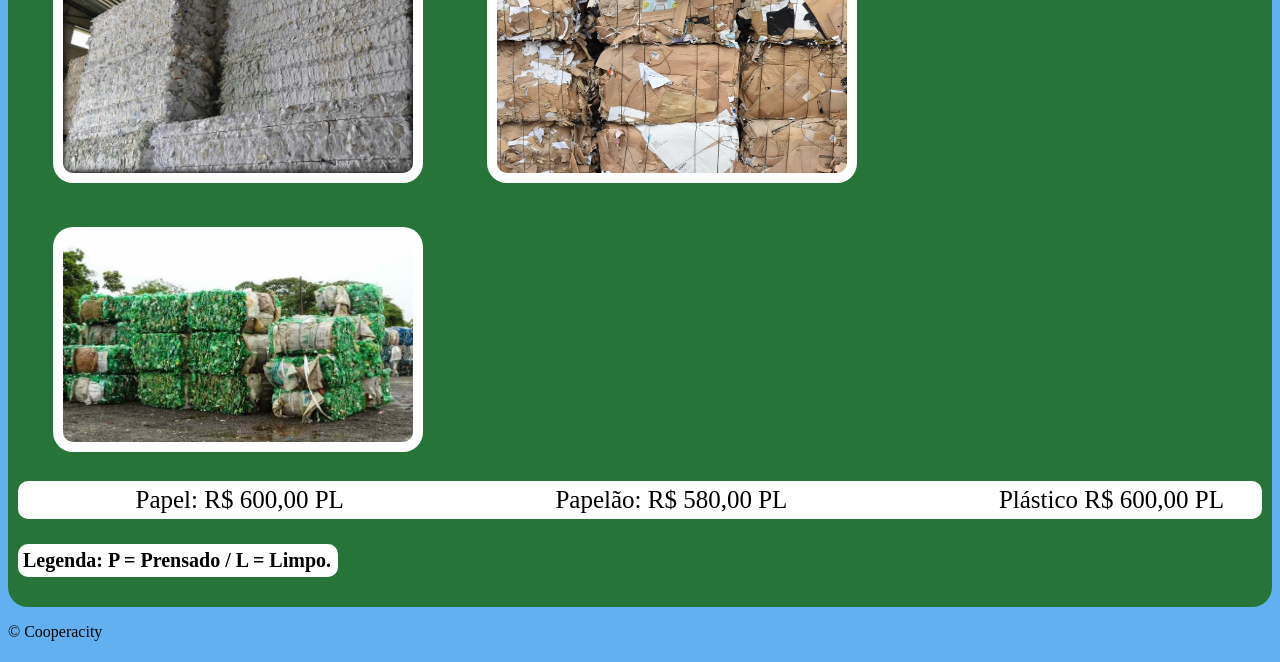
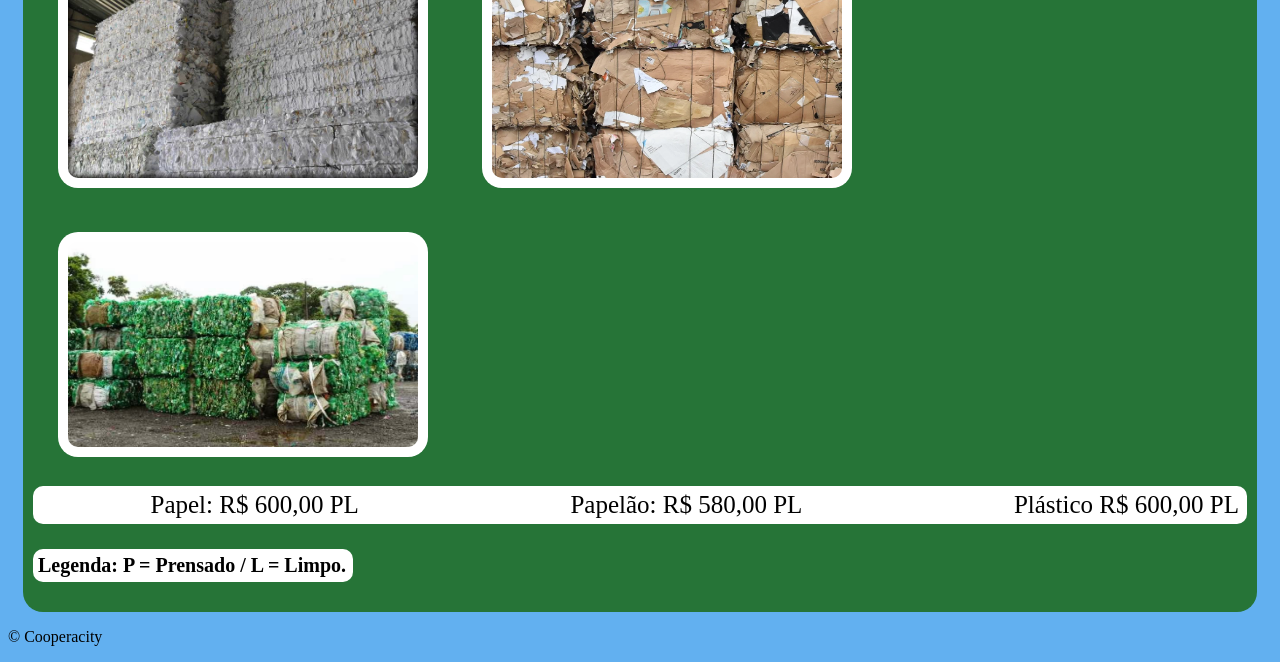
Before and after one commit to Bruno70i/Cooperacity.github.io, a plain HTML site: page index.html in a window 1280 px wide. Shown: the part 496-1158 px from the top of the page. Drawn offline with Linux system fonts and the light colour scheme; files whose address does not match are found by name.

Commit message:
Update estilo.css

```diff
--- a/estilo.css
+++ b/estilo.css
@@ -23,14 +23,14 @@ div#fotosddl img#foto1 {
     background: white;
     padding: 10px;
     margin-top: 40px;
-    margin-left: 35px;
+    margin-left: 25px;
     margin-right: 25px;
     border-radius: 20px;
 }
 
 div#fotosddl {
     padding: 10px;
-    margin: 10px auto 0px auto;
+    margin: 15px 15px 0px 15px;
     background-color: rgb(38, 116, 55);
     border-radius: 20px;
 }
```
